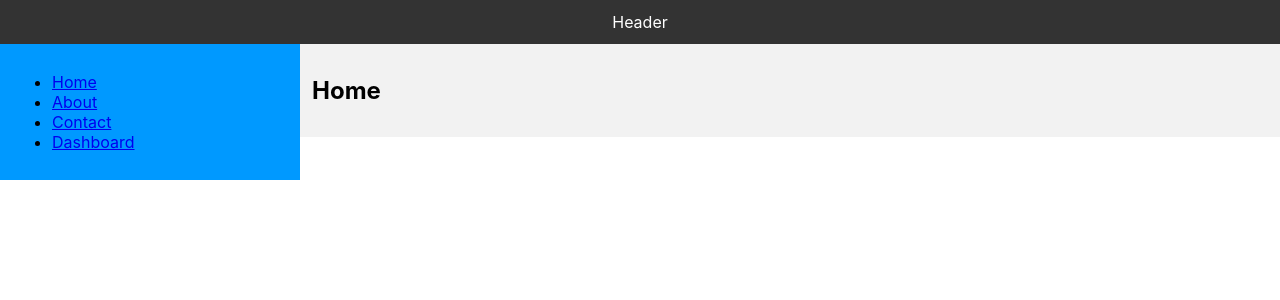
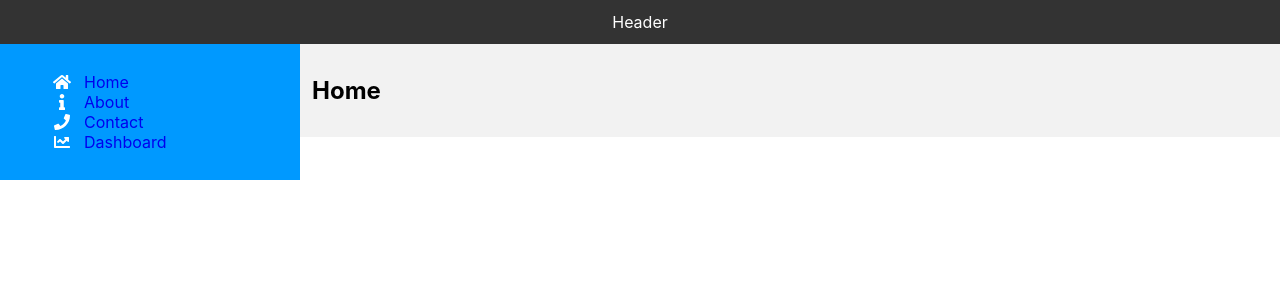
Before and after one commit to anaszakaria/react-app, a React (Create React App) app: page / in a window 1280 px wide. Shown: the top 300 px of the page. Built offline with nearby package versions, Linux system fonts and the light colour scheme.

Commit message:
Added font-awesome library

```diff
--- a/package.json
+++ b/package.json
@@ -3,6 +3,11 @@
     "version": "0.1.0",
     "private": true,
     "dependencies": {
+        "@fortawesome/fontawesome-svg-core": "^1.2.25",
+        "@fortawesome/free-brands-svg-icons": "^5.11.2",
+        "@fortawesome/free-regular-svg-icons": "^5.11.2",
+        "@fortawesome/free-solid-svg-icons": "^5.11.2",
+        "@fortawesome/react-fontawesome": "^0.1.6",
         "react": "^16.10.2",
         "react-dom": "^16.10.2",
         "react-router-dom": "^5.1.2",
--- a/src/App.js
+++ b/src/App.js
@@ -1,9 +1,10 @@
 import React, { Component } from 'react'
 import { BrowserRouter as Router, Switch, Route } from 'react-router-dom'
+
+// router
 import routes from './router/index'
-import './assets/css/app.css'
 
-// MAIN COMPONENTS
+// main components
 import AppHeader from './components/AppHeader'
 import LeftPanel from './components/LeftPanel'
 
--- a/src/assets/css/app.css
+++ b/src/assets/css/app.css
@@ -1,5 +1,39 @@
 * {
     box-sizing: border-box;
+}
+
+body {
+    margin: 0;
+    font-family: -apple-system, BlinkMacSystemFont, "Segoe UI", "Roboto", "Oxygen",
+    "Ubuntu", "Cantarell", "Fira Sans", "Droid Sans", "Helvetica Neue",
+    sans-serif;
+    -webkit-font-smoothing: antialiased;
+    -moz-osx-font-smoothing: grayscale;
+}
+
+code {
+    font-family: source-code-pro, Menlo, Monaco, Consolas, "Courier New",
+    monospace;
+}
+
+ul {
+    list-style-type: none;
+}
+
+a:link {
+    text-decoration: none;
+}
+
+a:visited {
+    text-decoration: none;
+}
+
+a:hover {
+  text-decoration: none;
+}
+
+a:active {
+  text-decoration: none;
 }
 
 .app-header {
@@ -13,6 +47,7 @@
 .left-panel {
     float: left;
     padding: 12px;
+    color: #FFF;
     background: #0099ff;
     width: 300px;
     height: calc(100% - 45px);
--- a/src/assets/css/index.css
+++ /dev/null
@@ -1,13 +0,0 @@
-body {
-    margin: 0;
-    font-family: -apple-system, BlinkMacSystemFont, "Segoe UI", "Roboto", "Oxygen",
-    "Ubuntu", "Cantarell", "Fira Sans", "Droid Sans", "Helvetica Neue",
-    sans-serif;
-    -webkit-font-smoothing: antialiased;
-    -moz-osx-font-smoothing: grayscale;
-}
-
-code {
-    font-family: source-code-pro, Menlo, Monaco, Consolas, "Courier New",
-    monospace;
-}
--- a/src/components/LeftPanel.js
+++ b/src/components/LeftPanel.js
@@ -1,5 +1,6 @@
 import React, { Component } from 'react'
 import { Link } from 'react-router-dom'
+import { FontAwesomeIcon } from '@fortawesome/react-fontawesome'
 
 export default class LeftPanel extends Component {
     constructor(props) {
@@ -7,10 +8,10 @@ export default class LeftPanel extends Component {
         this.state = {
             leftpanel: true,
             menuLists: [
-                { id: 'list001', text: 'Home ', icon: 'mdi-home', url: '/'},
-                { id: 'list002', text: 'About ', icon: 'mdi-home', url: '/about'},
-                { id: 'list003', text: 'Contact ', icon: 'mdi-home', url: '/contact'},
-                { id: 'list004', text: 'Dashboard ', icon: 'mdi-home', url: '/dashboard'}
+                { id: 'list001', text: 'Home ', icon: 'home', url: '/'},
+                { id: 'list002', text: 'About ', icon: 'info', url: '/about'},
+                { id: 'list003', text: 'Contact ', icon: 'phone', url: '/contact'},
+                { id: 'list004', text: 'Dashboard ', icon: 'chart-line', url: '/dashboard'}
             ]
         }
     }
@@ -26,6 +27,7 @@ export default class LeftPanel extends Component {
                     {
                         this.state.menuLists.map(item => {
                             return <li className="pointer" key={item.id} onClick={this.printList.bind(this, item.text)}>
+                                <FontAwesomeIcon icon={item.icon} className="fa-fw" style={styles.icons}/>
                                 <Link to={item.url}>{item.text}</Link>
                             </li>
                         })
@@ -35,3 +37,9 @@ export default class LeftPanel extends Component {
         )
     }
 }
+
+const styles = {
+    icons: {
+        marginRight: '12px'
+    }
+}
--- a/src/index.js
+++ b/src/index.js
@@ -1,6 +1,7 @@
 import React from 'react';
 import ReactDOM from 'react-dom';
-import './assets/css/index.css';
+import './modules/fontawesome';
+import './assets/css/app.css';
 import App from './App';
 import * as serviceWorker from './serviceWorker';
 
--- /dev/null
+++ b/src/modules/fontawesome.js
@@ -0,0 +1,4 @@
+import { library } from '@fortawesome/fontawesome-svg-core';
+import { faHome, faInfo, faPhone, faChartLine } from '@fortawesome/free-solid-svg-icons'
+
+library.add(faHome, faInfo, faPhone, faChartLine)
```
Also changed, not shown: 1 other file (tests, documents, lock files or other folders).
